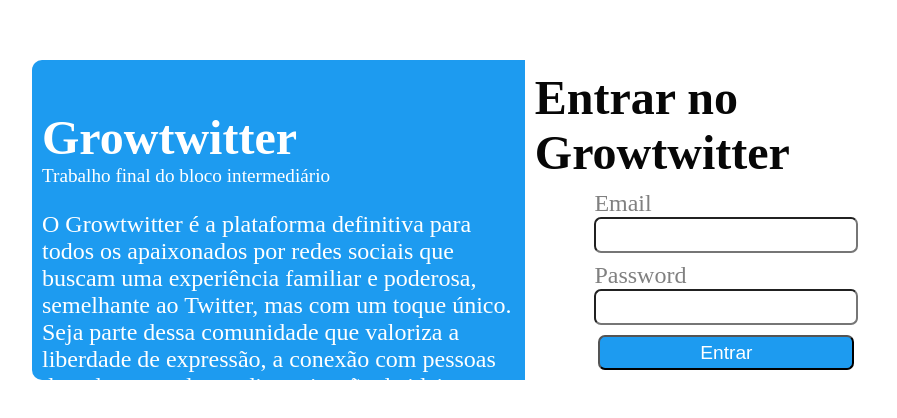
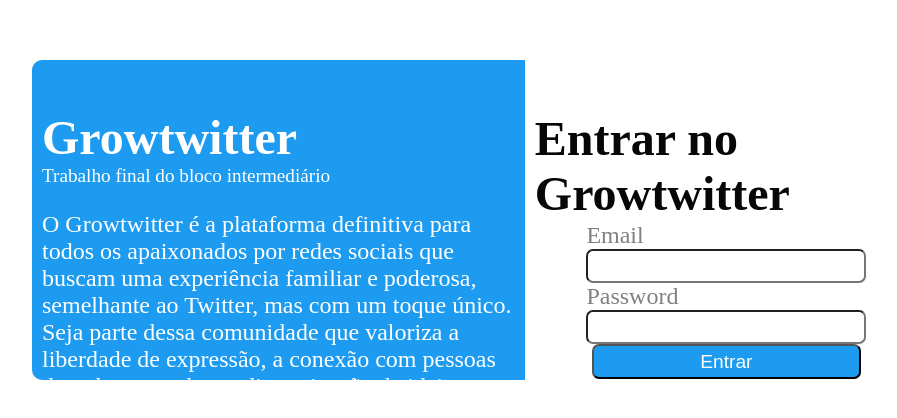
Before and after one commit to marcelo-alldo/growtwitter-18-ed-front, a React (Vite) app: page /login in a window 1280 px wide. Shown: the part 188-606 px from the top of the page, without its empty margins (168-1065 px from the left). Built offline with nearby package versions, Linux system fonts and the light colour scheme.

Commit message:
feat: add pasta login com componentes da pagina de login

```diff
--- /dev/null
+++ b/src/components/login/H2Styled.tsx
@@ -0,0 +1,11 @@
+import styled from 'styled-components';
+
+const H2Styled = styled.h2`
+  padding-top: 50px;
+  padding-left: 10px;
+  padding-right: 10px;
+  font-size: 3rem;
+  margin: 0;
+`;
+
+export default H2Styled;
--- /dev/null
+++ b/src/components/login/LabelStyled.tsx
@@ -0,0 +1,9 @@
+import styled from 'styled-components';
+
+const LabelStyled = styled.label`
+  font-size: 1.5rem;
+  color: grey;
+  align-self: flex-start;
+`;
+
+export default LabelStyled;
--- /dev/null
+++ b/src/components/login/LoginButtonDefault.tsx
@@ -0,0 +1,12 @@
+import LoginButtonStyled from './LoginButtonStyled';
+
+interface LoginButtonDefaultProps {
+  label: string;
+  action?: () => void;
+}
+
+function LoginButtonDefault({ action, label }: LoginButtonDefaultProps) {
+  return <LoginButtonStyled onClick={action}>{label}</LoginButtonStyled>;
+}
+
+export default LoginButtonDefault;
--- /dev/null
+++ b/src/components/login/LoginButtonStyled.tsx
@@ -0,0 +1,12 @@
+import styled from 'styled-components';
+
+const LoginButtonStyled = styled.button`
+  width: 21vw;
+  height: 35px;
+  border-radius: 7px;
+  background-color: ${props => props.theme.colors.tertiary};
+  color: ${props => props.theme.colors.primary};
+  font-size: 1.2rem;
+`;
+
+export default LoginButtonStyled;
--- /dev/null
+++ b/src/components/login/LoginInputStyled.tsx
@@ -0,0 +1,10 @@
+import styled from 'styled-components';
+
+const LoginInputStyled = styled.input`
+  width: 20vw;
+  height: 10px;
+  border-radius: 7px;
+  padding: 10px;
+`;
+
+export default LoginInputStyled;
--- a/src/pages/Login.tsx
+++ b/src/pages/Login.tsx
@@ -1,8 +1,24 @@
 import { useState } from 'react';
+import LoginInputStyled from '../components/login/LoginInputStyled';
+import LoginButtonDefault from '../components/login/LoginButtonDefault';
+import H2Styled from '../components/login/H2Styled';
+import LabelStyled from '../components/login/LabelStyled';
+import { useNavigate } from 'react-router-dom';
 
 function Login() {
   const [email, setEmail] = useState<string>('');
   const [password, setPassword] = useState<string>('');
+  const navigate = useNavigate();
+
+  function handleLogin() {
+    if (!email || !password) {
+      alert('Favor preencher os campos.');
+    }
+
+    if (email && password) {
+      navigate('/home');
+    }
+  }
 
   return (
     <div
@@ -33,13 +49,11 @@ function Login() {
             color: '#ffffff',
           }}
         >
-          <h2 style={{ paddingTop: '50px', paddingLeft: '10px', paddingRight: '10px', fontSize: '3em', margin: '0' }}>
-            Growtwitter
-          </h2>
-          <small style={{ paddingLeft: '10px', paddingRight: '10px', fontSize: '1.2em' }}>
+          <H2Styled>Growtwitter</H2Styled>
+          <small style={{ paddingLeft: '10px', paddingRight: '10px', fontSize: '1.2rem' }}>
             Trabalho final do bloco intermediário
           </small>
-          <p style={{ paddingLeft: '10px', paddingRight: '10px', fontSize: '1.5em' }}>
+          <p style={{ paddingLeft: '10px', paddingRight: '10px', fontSize: '1.5rem' }}>
             O Growtwitter é a plataforma definitiva para todos os apaixonados por redes sociais que buscam uma
             experiência familiar e poderosa, semelhante ao Twitter, mas com um toque único. Seja parte dessa comunidade
             que valoriza a liberdade de expressão, a conexão com pessoas de todo o mundo e a disseminação de ideias.
@@ -57,43 +71,14 @@ function Login() {
             flexDirection: 'column',
           }}
         >
-          <h2 style={{ paddingLeft: '10px', paddingRight: '10px', fontSize: '3em', margin: '0' }}>
-            Entrar no Growtwitter
-          </h2>
+          <H2Styled>Entrar no Growtwitter</H2Styled>
           <div style={{ display: 'flex', justifyContent: 'center', alignItems: 'center', flexDirection: 'column' }}>
-            <label style={{ fontSize: '1.5em', color: 'grey', alignSelf: 'start' }} htmlFor="user">
-              Email
-            </label>
-            <input
-              style={{ width: '20vw', height: '30px', borderRadius: '7px' }}
-              type="text"
-              value={email}
-              onChange={ev => setEmail(ev.target.value)}
-            />
+            <LabelStyled htmlFor="user">Email</LabelStyled>
+            <LoginInputStyled type="text" value={email} onChange={ev => setEmail(ev.target.value)} />
+            <LabelStyled htmlFor="password">Password</LabelStyled>
+            <LoginInputStyled type="password" value={password} onChange={ev => setPassword(ev.target.value)} />
           </div>
-          <div style={{ display: 'flex', justifyContent: 'center', alignItems: 'center', flexDirection: 'column' }}>
-            <label style={{ fontSize: '1.5em', color: 'grey', alignSelf: 'start' }} htmlFor="password">
-              Password
-            </label>
-            <input
-              style={{ width: '20vw', height: '30px', borderRadius: '7px' }}
-              type="password"
-              value={password}
-              onChange={ev => setPassword(ev.target.value)}
-            />
-          </div>
-          <button
-            style={{
-              width: '20vw',
-              height: '35px',
-              borderRadius: '7px',
-              backgroundColor: '#1d9bf0',
-              color: '#ffffff',
-              fontSize: '1.2em',
-            }}
-          >
-            Entrar
-          </button>
+          <LoginButtonDefault label="Entrar" action={handleLogin} />
         </div>
       </div>
     </div>
```
